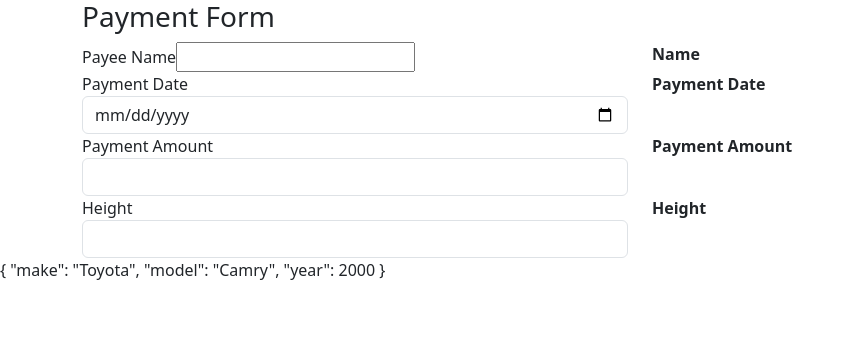
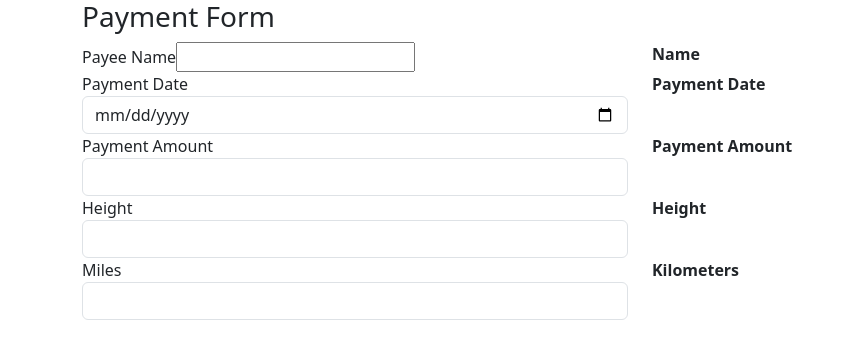
Before and after one commit to ken0901/Angular-Template-Syntax, an Angular app: page / in a window 1280 px wide. Shown: the top 358 px of the page, without its empty margins (0-854 px from the left). Built offline with nearby package versions, Linux system fonts and the light colour scheme.

Commit message:
Custom Pipes - miles to kilometer

```diff
--- a/src/app/app.module.ts
+++ b/src/app/app.module.ts
@@ -8,6 +8,7 @@
 import { CardComponent } from './projects/cards/card/card.component';
 import { TypingChallengeComponent } from './projects/typing-challenge/typing-challenge.component';
 import { PipesComponent } from './projects/pipes/pipes.component';
+import { ConvertPipe } from './projects/pipes/convert.pipe';
 
 @NgModule({
     declarations: [
@@ -16,7 +17,8 @@
         CardsComponent,
         CardComponent,
         TypingChallengeComponent,
-        PipesComponent
+        PipesComponent,
+        ConvertPipe
 
     ],
     imports: [
--- /dev/null
+++ b/src/app/projects/pipes/convert.pipe.ts
@@ -0,0 +1,15 @@
+import { Pipe, PipeTransform } from '@angular/core';
+
+@Pipe({
+  name: 'convert'
+})
+export class ConvertPipe implements PipeTransform {
+
+  transform(value: number, ...args: unknown[]): unknown {
+    if(!value){
+      return '';
+    }
+    return value * 1.60934;
+  }
+
+}
--- a/src/app/projects/pipes/pipes.component.html
+++ b/src/app/projects/pipes/pipes.component.html
@@ -56,6 +56,18 @@
             </div>
         </div>
     </div>
+
+    <div class="row">
+        <div class="form-group col">
+            <label>Miles</label>
+            <input type="number" class="form-control" (input)="onMilesChange($event)" />
+        </div>
+
+        <div class="col">
+            <label><b>Kilometers</b></label>
+            <div>
+                {{ miles | convert}}
+            </div>
+        </div>
+    </div>
 </div>
-
-{{ car | json }}
--- a/src/app/projects/pipes/pipes.component.ts
+++ b/src/app/projects/pipes/pipes.component.ts
@@ -10,6 +10,7 @@
   date: string;
   amount: number;
   height: number;
+  miles: number;
 
   car = {
     make: 'Toyota',
@@ -41,4 +42,9 @@
     const target = event.target as HTMLInputElement;
     this.height = parseFloat(target.value);
   }
+
+  onMilesChange(event: Event){
+    const target = event.target as HTMLInputElement;
+    this.miles = parseFloat(target.value);
+  }
 }
```
Also changed, not shown: 1 other file (tests, documents, lock files or other folders).
